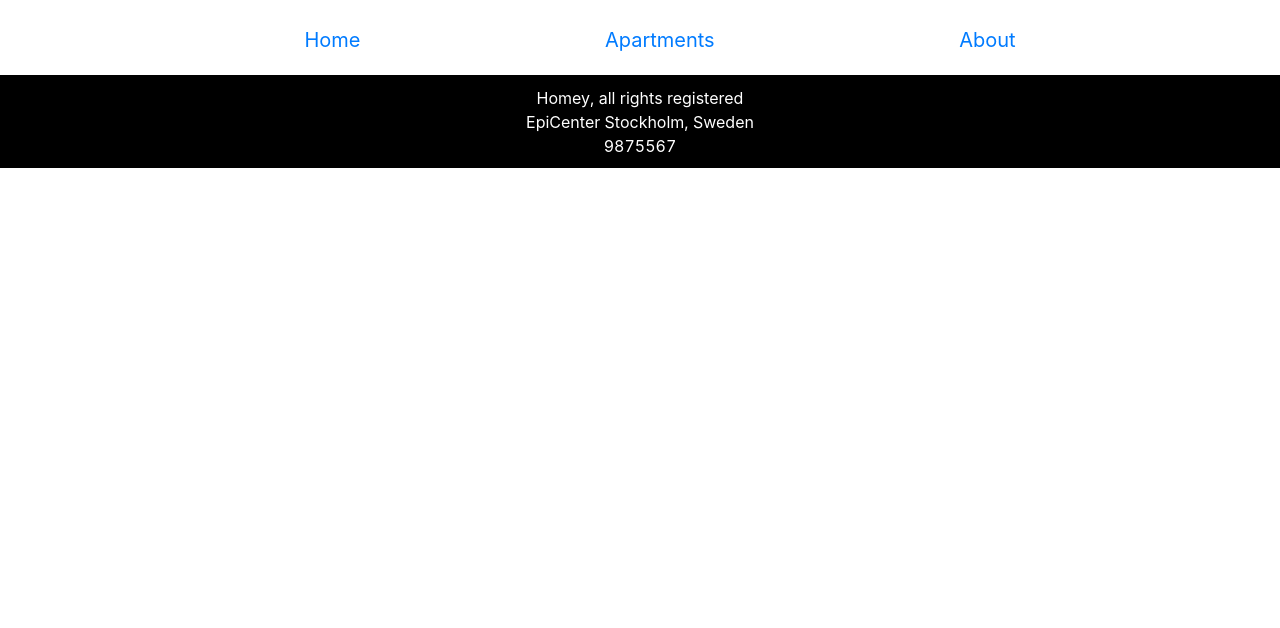
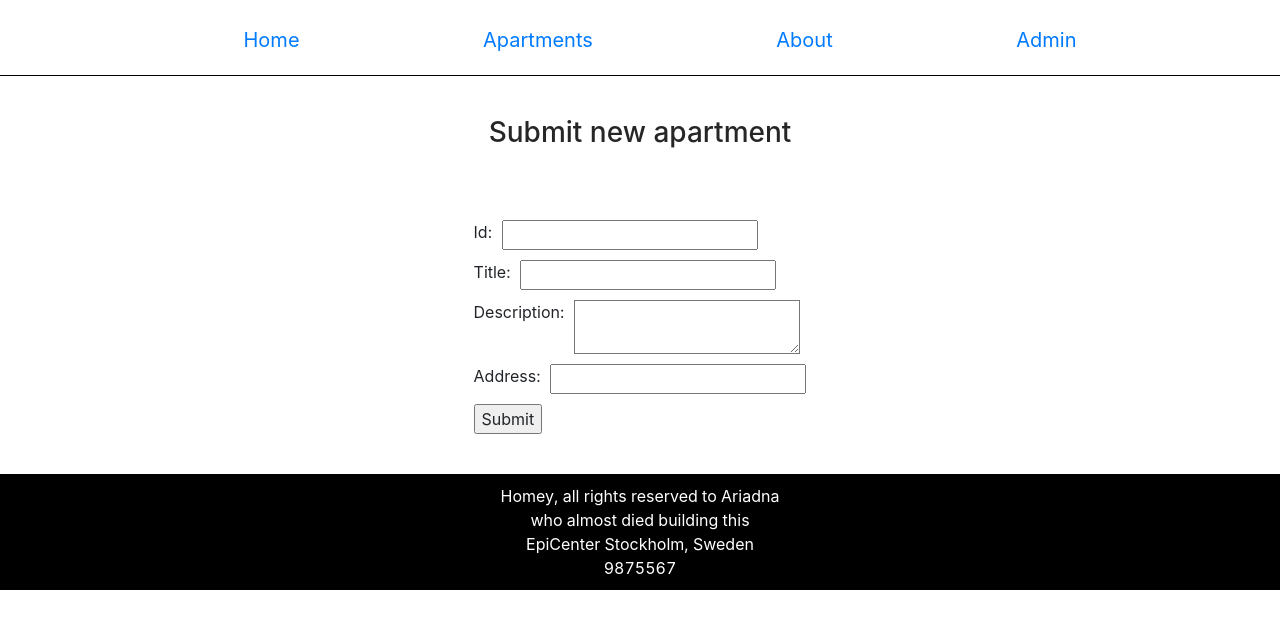
Before and after one commit to ariviegea/hackdayapp, a React (Create React App) app: page /admin in a window 1280 px wide. Shown: the top 628 px of the page. Built offline with nearby package versions, Linux system fonts and the light colour scheme.

Commit message:
build form on client side and build post request on server however at the moment is not working

```diff
--- a/src/App.js
+++ b/src/App.js
@@ -3,6 +3,7 @@ import Nav from './components/Nav';
 import Home from './components/Home';
 import Apartments from './components/Apartments';
 import About from './components/About';
+import Admin from './components/Admin';
 import './css/Style.css';
 import { Switch, Route } from 'react-router-dom';
 import Footer from './components/Footer';
@@ -15,6 +16,7 @@ function App() {
           <Route path='/' exact component={Home}/>
           <Route path='/apartments' component={Apartments}/>
           <Route path='/about' component={About}/>
+          <Route path='/admin' component={Admin}/>
         </Switch>
         <Footer/>
       </div>
--- /dev/null
+++ b/src/components/Admin.jsx
@@ -0,0 +1,78 @@
+import React, { Component } from 'react';
+import { aboutusDesktop } from './style/AboutUs';
+import Icon from './Icon';
+import {formStyle, input, label} from './style/Admin';
+
+class About extends Component {
+    constructor(props) {
+        super(props);
+        this.state = {
+            id: '',
+            title:'',
+            description: '',
+            address: ''
+        }
+    }
+
+    handleId = (e) => {
+        this.setState({
+            id: e.target.value
+        });
+    }
+
+    handleTitle = (e) => {
+        this.setState({
+           title: e.target.value
+        });
+    }
+
+    handleDescription = (e) => {
+        this.setState({
+            description: e.target.value
+        })
+    }
+
+    handleAddress = (e) => {
+        this.setState({
+            address: e.target.value
+        })
+    }
+
+    render() {
+        const { title, description, address, id, submit } = this.state;
+        return (
+            <div className='admin'>
+                <div className='mobile-admin'>
+                    <Icon/>
+                    <h2 style={aboutusDesktop}>Admin</h2>
+                </div>
+                <div>
+                <h3 style={formStyle}>Submit new apartment</h3>
+                    <div style={formStyle}>
+                            <form >
+                                <label style={label}>
+                                Id:
+                                    <input style={input} text='text' value={id} onChange={this.handleId}/>
+                                </label>
+                                <label style={label}>
+                                Title:
+                                    <input style={input} text='text' value={title} onChange={this.handleTitle}/>
+                                </label>
+                                <label style={label}>
+                                Description:
+                                    <textarea style={input} text='text' value={description} onChange={this.handleDescription}/>
+                                </label>
+                                <label style={label}>
+                                Address:
+                                    <input style={input} text='text' value={address} onChange={this.handleAddress}/>
+                                </label>
+                                <input type='submit' value={submit}/>
+                            </form>
+                    </div>
+                </div>
+            </div>
+        )
+    }
+}
+
+export default About;
--- a/src/components/Apartments.jsx
+++ b/src/components/Apartments.jsx
@@ -20,15 +20,14 @@ class Apartments extends Component {
         fetch('/api/apartments')
           .then(res => res.json())
           .then(apartments => {
-            this.setState({...this.state, apartments, toDisplay: apartments});
+            this.setState({apartments, toDisplay: apartments});
           })
           .catch('Issues getting data from the server')
     }
 
-    changeToDisplay = (countries) => {
+    changeToDisplay = (cities) => {
         this.setState({
-            ...this.state,
-            toDisplay: countries
+            toDisplay: cities
         })
     }
 
--- a/src/components/Card.jsx
+++ b/src/components/Card.jsx
@@ -29,8 +29,8 @@ class Card extends Component {
                         <li><b>Address:</b> {address}</li>
                         <li><b>City:</b> {city}</li>
                         <li><b>Country:</b> {country}</li>
-                        <li><b>Price:</b> {price}</li>
-                        <li><b>Square meter:</b> {size}</li>
+                        <li><b>Price:</b> {price} €</li>
+                        <li><b>Square meter:</b> {size} m2</li>
                     </ul>
                     { isToggle &&  <CardDetails id={id} title={title} description={description} address={address} city={city} country={country} price={price} size={size} url={url} available={available}/> }
                     <button onClick={this.toggleButton}>{ isToggle ? <b>{`Less details`}</b>: <b>{`More details`}</b>}</button>
--- a/src/components/Filter.jsx
+++ b/src/components/Filter.jsx
@@ -1,5 +1,5 @@
 import React, { Component } from 'react';
-import { Checkbox } from "antd";
+import { Checkbox } from 'antd';
 
 const li = {
     marginLeft:'10px'
@@ -7,18 +7,18 @@ const li = {
 
 class Filter extends Component {
 
-    filteredCountry = (country) => this.props.apartments.filter(apartment => apartment.country === country);
+    filteredCountry = (city) => this.props.apartments.filter(apartment => apartment.city === city);
 
-    onCheck = (e, country) => {
+    onCheck = (e, city) => {
         if(e.target.checked)
-            this.props.changeToDisplay(this.filteredCountry(country));
+            this.props.changeToDisplay(this.filteredCountry(city));
     }
 
     render() {
 
-        return this.props.apartments.map(country => (
+        return this.props.apartments.map(city => (
             <div className='filter'>
-                    <li style={li}><Checkbox onChange={e => this.onCheck(e, country.country)}/> {country.country}</li>
+                    <li style={li}><Checkbox onChange={e => this.onCheck(e, city.city)}/> {city.city}</li>
             </div>
         ));
 
--- a/src/components/Footer.jsx
+++ b/src/components/Footer.jsx
@@ -6,7 +6,8 @@ class Footer extends Component {
         return (
             <div style={footer}>
                 <ul style={ulFooter}>
-                    <li>Homey, all rights registered</li>
+                    <li>Homey, all rights reserved to Ariadna</li>
+                    <li>who almost died building this</li>
                     <li>EpiCenter Stockholm, Sweden</li>
                     <li>9875567</li>
                 </ul>
--- a/src/components/Nav.jsx
+++ b/src/components/Nav.jsx
@@ -24,6 +24,9 @@ class Nav extends Component {
                                 <Link to="/about">
                                     <li>About</li>
                                 </Link>
+                                <Link to="/admin">
+                                <li>Admin</li>
+                                </Link>
                             </ul>
                         </div>
                     </Menu>
@@ -41,6 +44,9 @@ class Nav extends Component {
                             <Link to="/about">
                                 <li>About</li>
                             </Link>
+                            <Link to="/admin">
+                                <li>Admin</li>
+                            </Link>
                         </ul>
                     </div>
                     </nav>
--- /dev/null
+++ b/src/components/style/Admin.jsx
@@ -0,0 +1,16 @@
+export const formStyle = {
+    display: 'flex',
+    justifyContent: 'center',
+    padding:'30px',
+    margin: '10px'
+
+}
+
+export const label = {
+    display: 'flex',
+    marginBottom:'10px'
+}
+
+export const input = {
+    marginLeft: '10px'
+}
--- a/src/components/style/Home.jsx
+++ b/src/components/style/Home.jsx
@@ -1,6 +1,6 @@
 export const carrousel = {
-    img1: 'https://media.istockphoto.com/photos/family-sitting-on-sofa-at-home-watching-tv-together-picture-id937278694?k=6&m=937278694&s=612x612&w=0&h=DhLUkIJqcFM91yq17Mh4j77VpV9bA8odFxjH1yCcX2g=',
-    img2: 'https://image.freepik.com/free-photo/smiling-young-couple-loving-each-other-near-sofa_23-2147890962.jpg',
+    img1: 'https://image.freepik.com/free-photo/smiling-young-couple-loving-each-other-near-sofa_23-2147890962.jpg',
+    img2: 'https://media.istockphoto.com/photos/family-sitting-on-sofa-at-home-watching-tv-together-picture-id937278694?k=6&m=937278694&s=612x612&w=0&h=DhLUkIJqcFM91yq17Mh4j77VpV9bA8odFxjH1yCcX2g=',
     img3: 'https://ak3.picdn.net/shutterstock/videos/1006093/thumb/1.jpg'
 }
 
--- a/src/css/Desktop.css
+++ b/src/css/Desktop.css
@@ -8,4 +8,7 @@
     .mobile-home{
         display: none;
     }
+    .mobile-admin{
+        display:none;
+    }
 }
```
Also changed, not shown: server.js (+31 -7 lines), src/components/Icon.jsx (+8 -1 lines).
